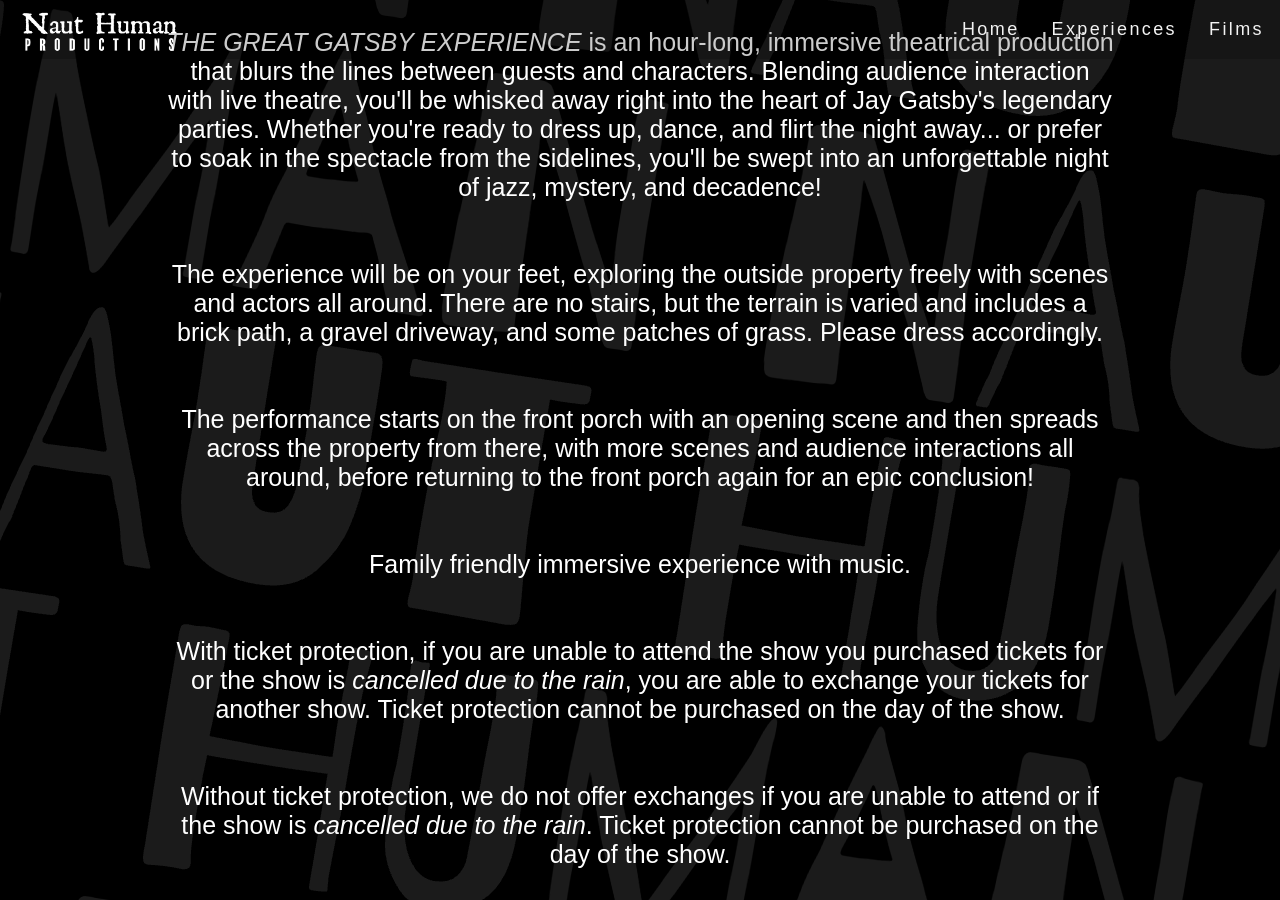
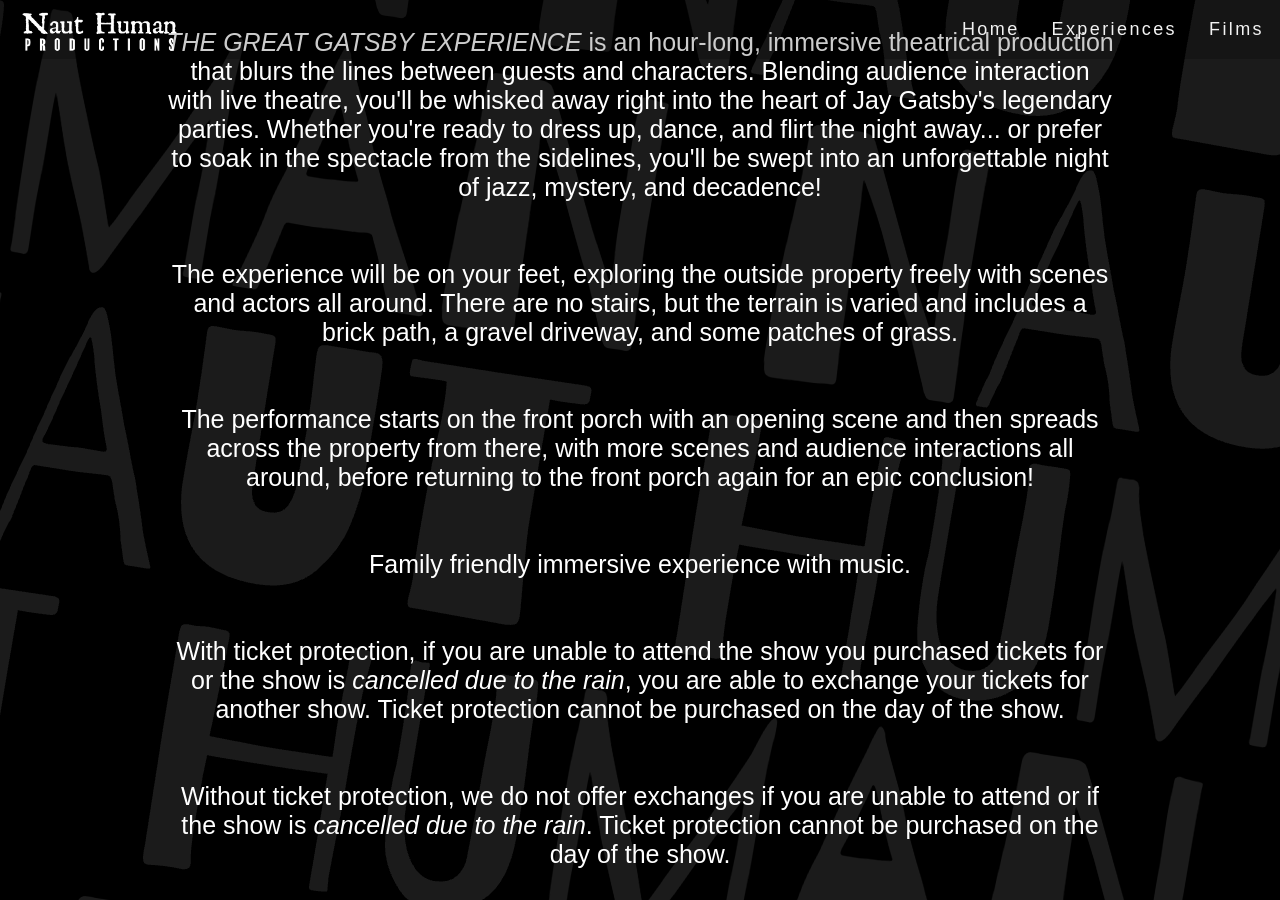
Before and after one commit to nauthuman/website, a Jekyll site: the page built from gatsbytickets.html, in a window 1280 px wide and 900 px high, scrolled down 1972 px. Built offline with Jekyll 4.4.1, drawn with Linux system fonts in a browser that asks for light colours; some web fonts are replaced.

Commit message:
Update gatsbyticketinfo_panel.html

```diff
--- a/_includes/gatsbyticketinfo_panel.html
+++ b/_includes/gatsbyticketinfo_panel.html
@@ -120,7 +120,6 @@
 	    <br>
 	The experience will be on your feet, exploring the outside property freely with scenes and actors all around.
 	    There are no stairs, but the terrain is varied and includes a brick path, a gravel driveway, and some patches of grass.
-	    Please dress accordingly.
 	    <br>
 	    <br>
 	    <br>
```
